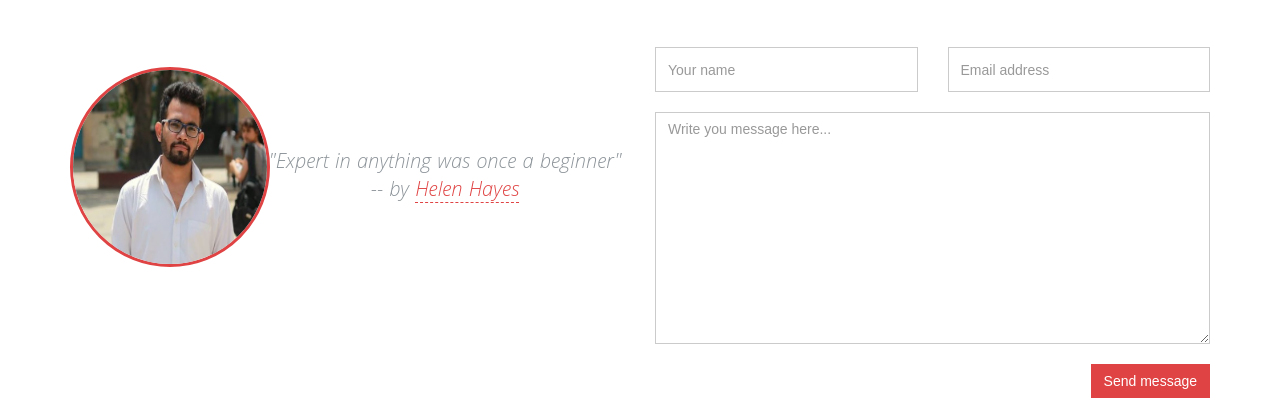
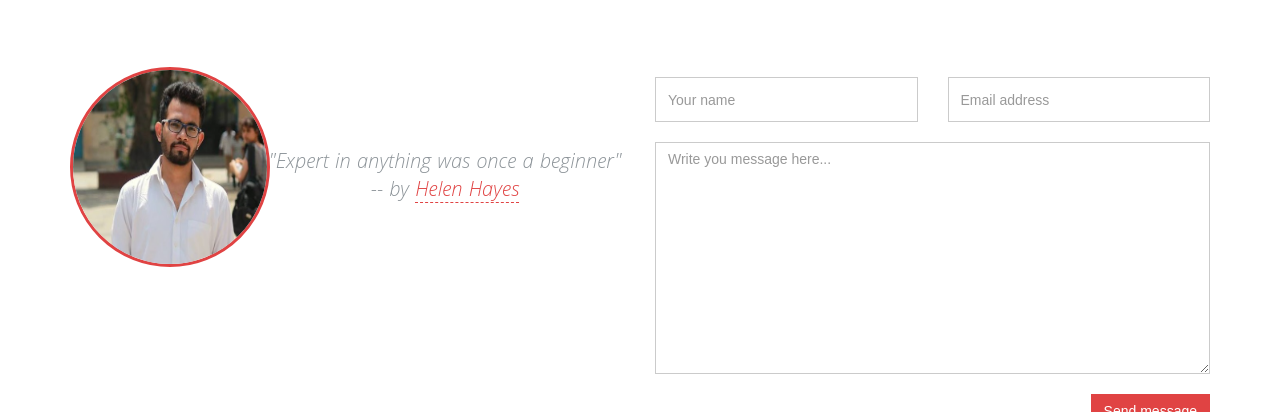
Before and after one commit to maddymz/maddymz.github.io, a plain HTML site: page index.html in a window 1280 px wide. Shown: the part 6454-6866 px from the top of the page. Drawn offline with nearby package versions, Linux system fonts and the light colour scheme.

Commit message:
fixed margin of teh contact block

```diff
--- a/css/style.css
+++ b/css/style.css
@@ -1214,7 +1214,7 @@ ul.social-buttons li:last-child {
 	bottom:25px;
 }
 .contact {
-	margin-top:-20px!important;
+	margin-top:10px!important;
 }
 .contact label {
 	float:left;
```
